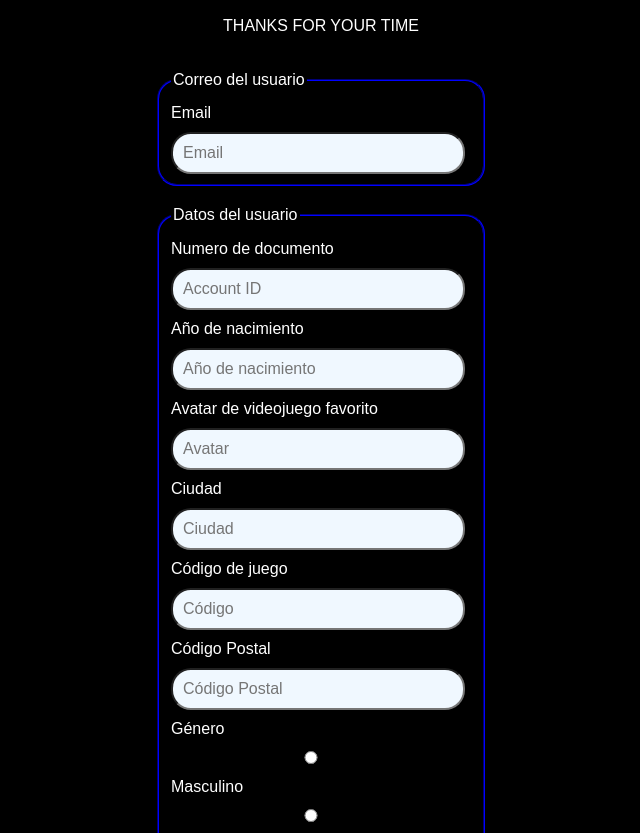
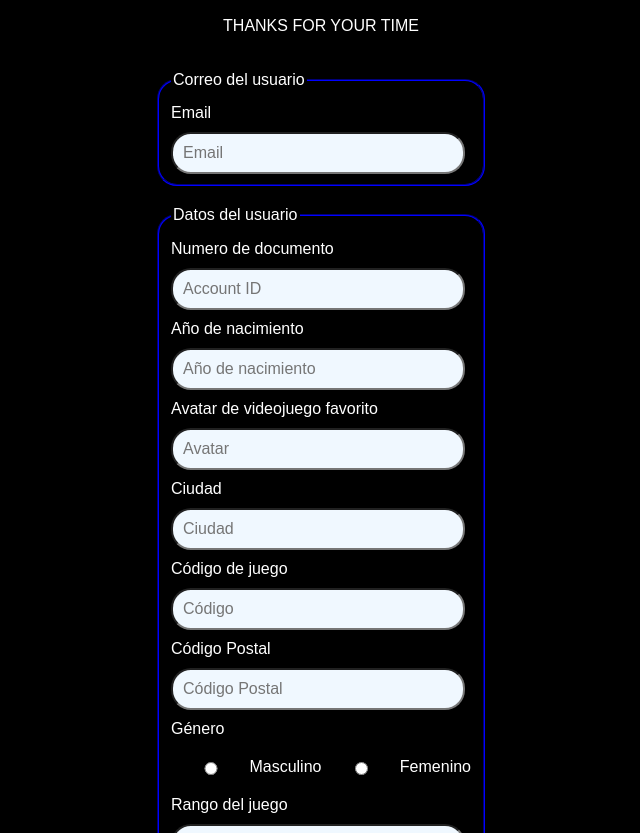
Before and after one commit to INGsebas14/formulario-prueba-pagina-web, a website: page index.html in a window 1280 px wide. Shown: the part 99-932 px from the top of the page, without its empty margins (319-959 px from the left). Drawn offline with Linux system fonts and the light colour scheme.

Commit message:
cambiamos el # en generoDiv a un .

```diff
--- a/style.css
+++ b/style.css
@@ -29,7 +29,7 @@ input{
     width: 90%;
     background-color: aliceblue;
 }
-#generoDiv{
+.generoDiv{
     display: flex;
     align-items: center;
     margin: 0;
```
